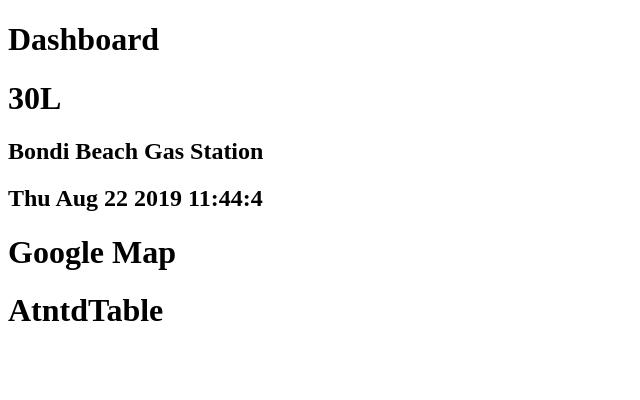
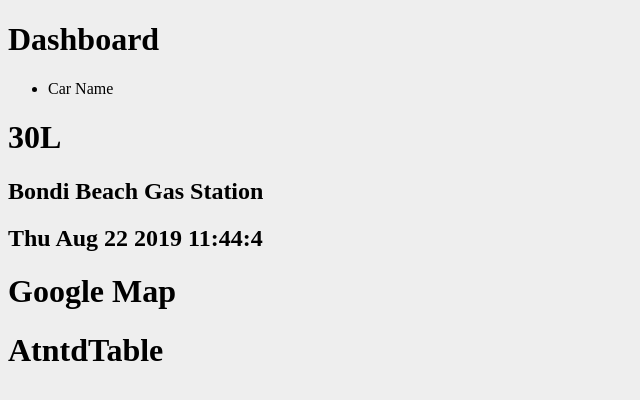
Before and after one commit to keshibat/graphql-apollo-server, a React (Create React App) app in the folder client/: page / in a window 1280 px wide. Shown: the top 400 px of the page, without its empty margins (0-640 px from the left). Built offline with nearby package versions, Linux system fonts and the light colour scheme.

Commit message:
fixed commit

```diff
--- a/client/src/Pages/Dashboard/DashboardView.js
+++ b/client/src/Pages/Dashboard/DashboardView.js
@@ -3,6 +3,8 @@ import { Link } from "react-router-dom";
 import LastFillup from "../../Components/Card/LastFillupCard"
 import GoogleMap from "../../Components/GoogleMap/GoogleMap"
 import AntdTable from "../../Components/AntdTable/AntdTable"
+
+import CarList from "../../Components/CarList"
 
 
 class DashboardView extends Component {
@@ -10,6 +12,7 @@ class DashboardView extends Component {
     return (
       <div>
         <h1>Dashboard</h1>
+        <CarList />
         <LastFillup />
         <GoogleMap />
         <AntdTable />
--- /dev/null
+++ b/client/src/index.css
@@ -0,0 +1,4 @@
+body{
+    background: #eee;
+    font-family: 'Nunito SemiBold';
+}
--- a/client/src/index.js
+++ b/client/src/index.js
@@ -2,4 +2,7 @@ import React from "react"
 import ReactDOM from "react-dom"
 import App from "./App"
 
+//For the time being style
+import './index.css';
+
 ReactDOM.render(<App />, document.getElementById("root"))
```
